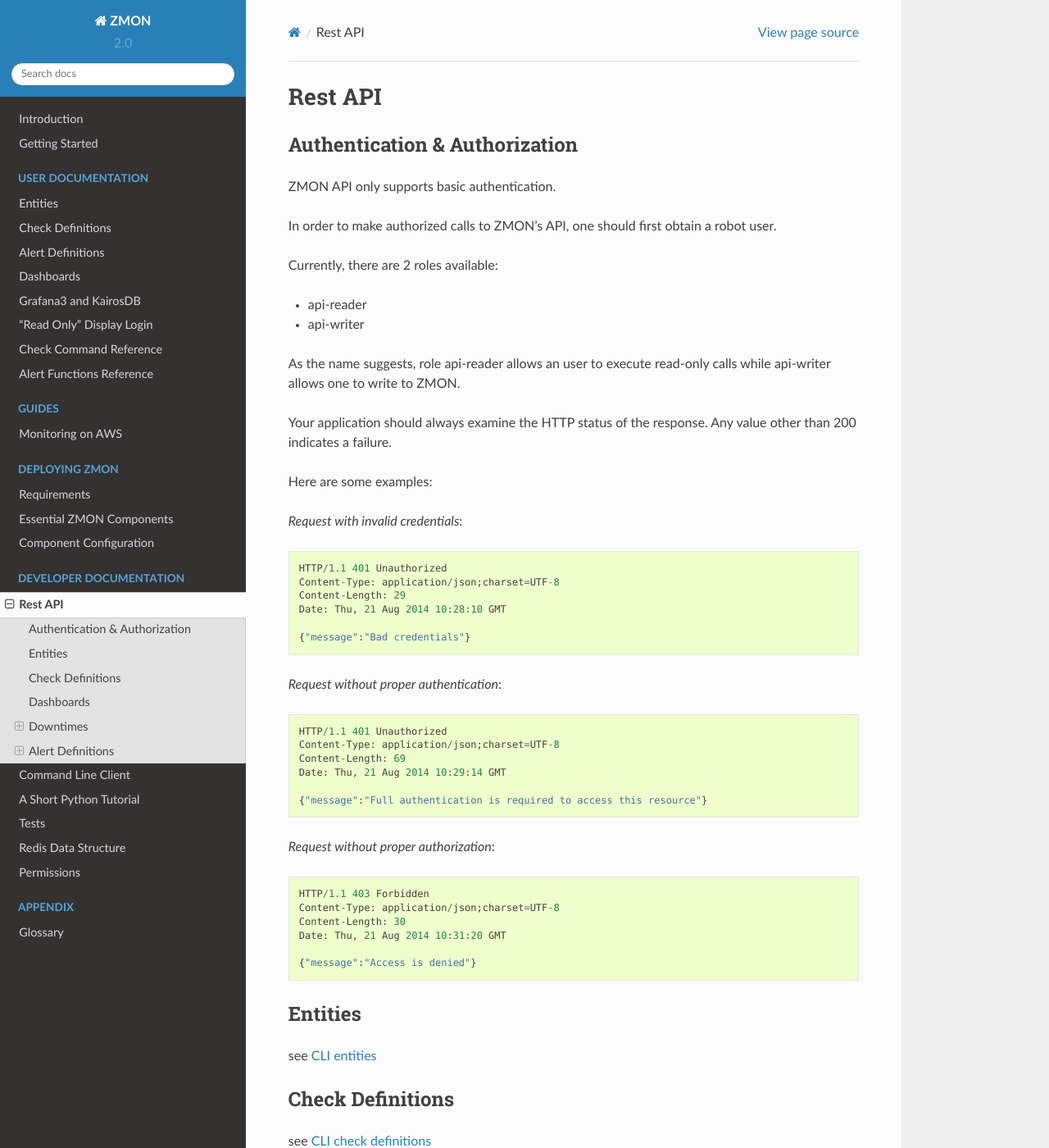
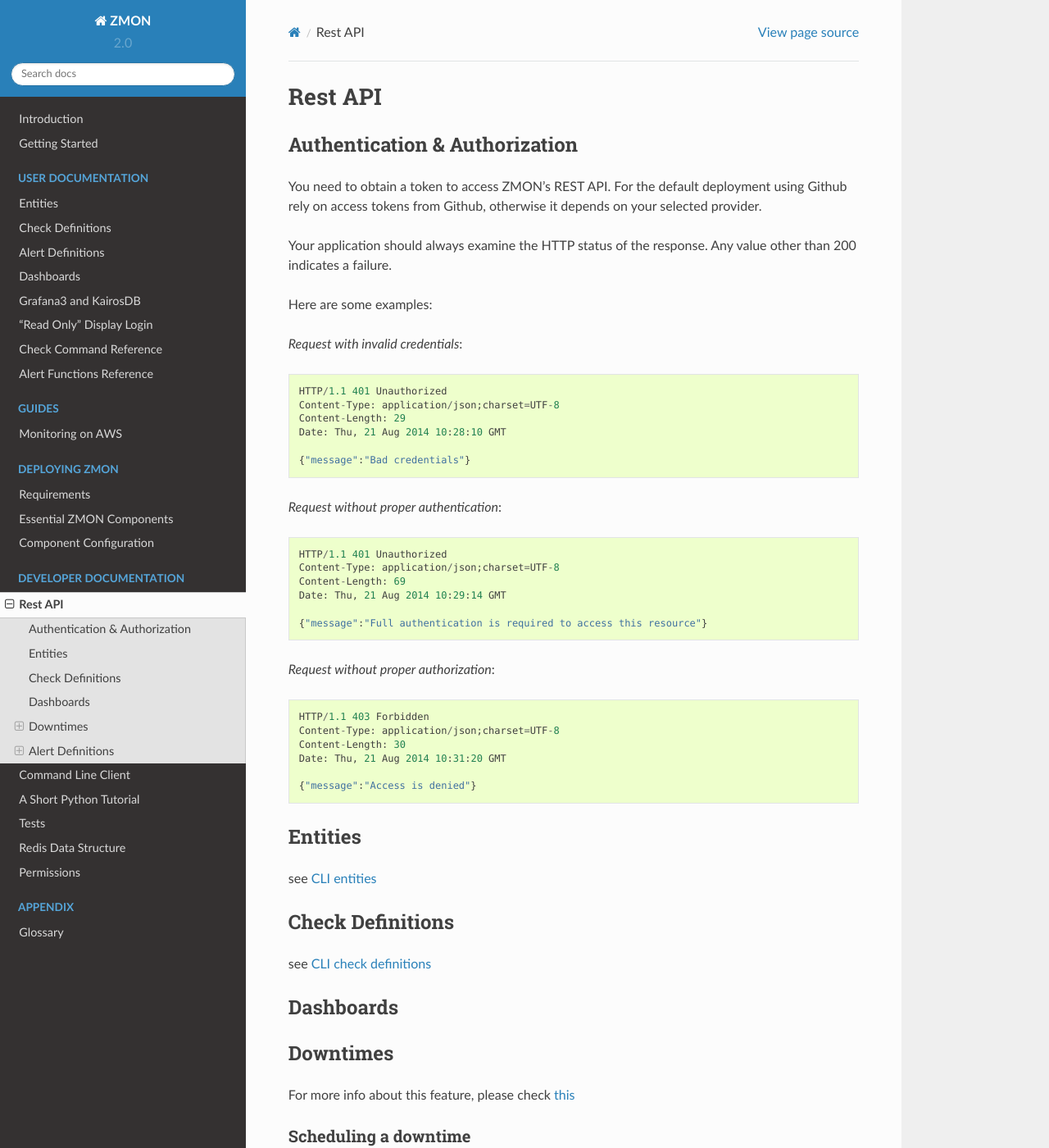
Before and after one commit to zalando-zmon/zmon-docs, a Sphinx documentation site: the page built from docs/developer/rest-api.rst, in a window 1280 px wide and 1400 px high. Shown: the whole window at 82% size. Built offline with Sphinx 7.4.7 and the Read the Docs theme 2.0.0, drawn with Linux system fonts in a browser that asks for light colours; some of the changed text lies outside the part shown.

Commit message:
Fix URLs and intial auth section

```diff
--- a/docs/developer/rest-api.rst
+++ b/docs/developer/rest-api.rst
@@ -7,17 +7,7 @@
 Authentication & Authorization
 ------------------------------
 
-ZMON API only supports basic authentication.
-
-In order to make authorized calls to ZMON's API, one should first obtain a robot user.
-
-Currently, there are 2 roles available:
-
-* api-reader
-* api-writer
-
-As the name suggests, role api-reader allows an user to execute read-only calls while api-writer allows one to write
-to ZMON.
+You need to obtain a token to access ZMON's REST API. For the default deployment using Github rely on access tokens from Github, otherwise it depends on your selected provider.
 
 Your application should always examine the HTTP status of the response. Any value other than 200 indicates a failure.
 
```
Also changed, not shown: other parts of docs/developer/rest-api.rst (+3 -3 lines).
